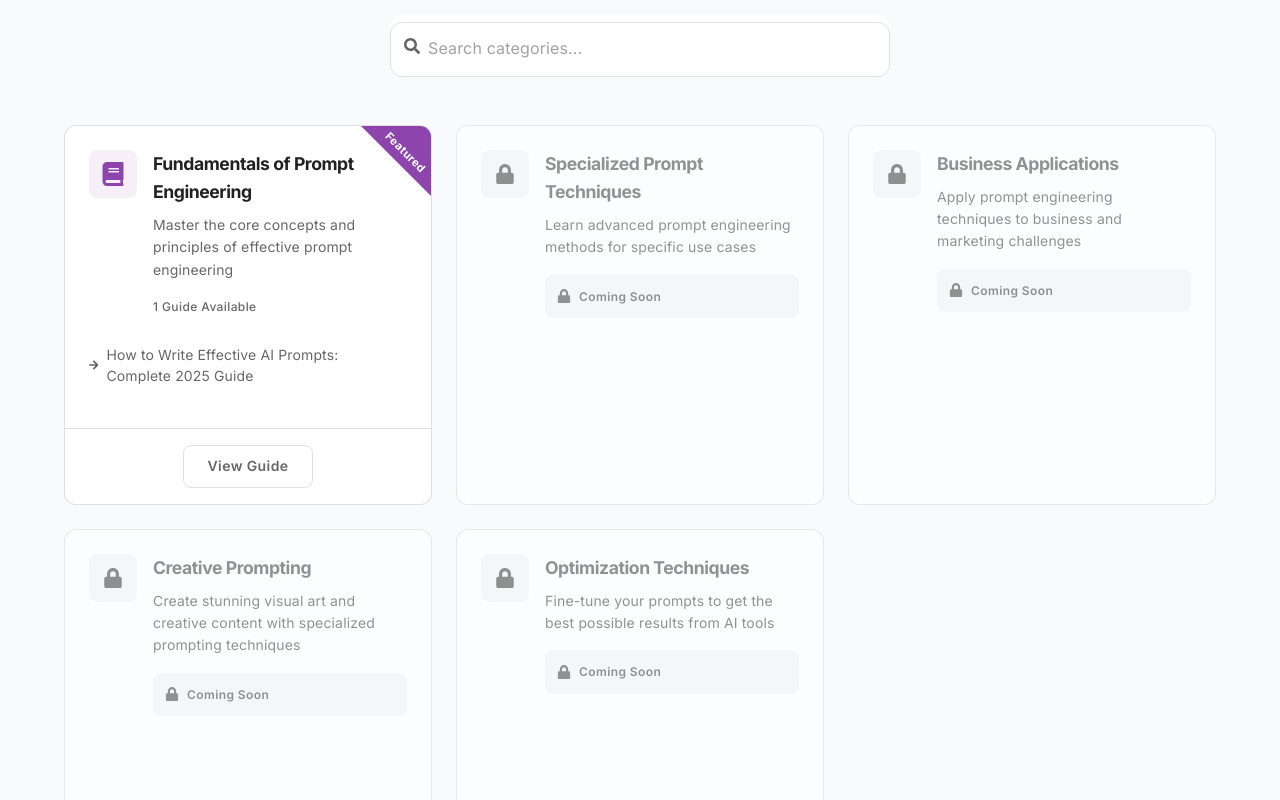
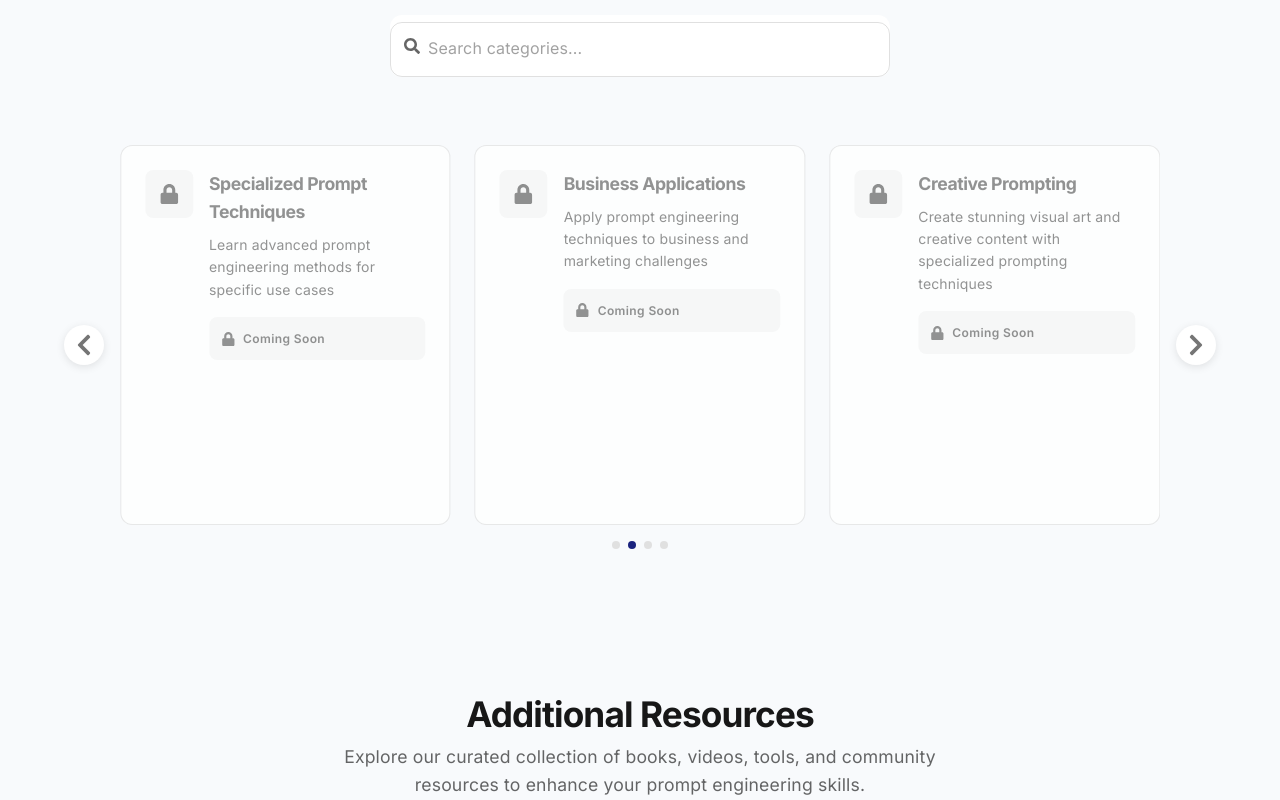
Before and after one commit to ThiagoC0STA/how-to-guides, a Next.js app: page /prompt-engineering in a window 1280 px wide. Shown: the part 1500-2300 px from the top of the page. Built offline with nearby package versions, Linux system fonts and the light colour scheme.

Commit message:
prompt page

```diff
--- a/components/prompt-engineering/CategoriesSection.tsx
+++ b/components/prompt-engineering/CategoriesSection.tsx
@@ -1,13 +1,19 @@
 "use client";
 
 import { useState } from "react";
-import { Box, Typography, TextField, InputAdornment, Container } from "@mui/material";
-import { FaSearch } from "react-icons/fa";
+import { Box, Typography, TextField, InputAdornment, IconButton } from "@mui/material";
+import { FaSearch, FaChevronLeft, FaChevronRight } from "react-icons/fa";
 import CategoryCard from "./CategoryCard";
 import { categories } from "@/data/categories";
+import { Swiper, SwiperSlide } from 'swiper/react';
+import { Pagination, Navigation, Autoplay } from 'swiper/modules';
+import 'swiper/css';
+import 'swiper/css/pagination';
+import 'swiper/css/navigation';
 
 export default function CategoriesSection() {
   const [searchTerm, setSearchTerm] = useState("");
+  const [swiper, setSwiper] = useState<any>(null);
 
   const filteredCategories = categories.filter(
     (category) =>
@@ -82,20 +88,53 @@ export default function CategoriesSection() {
           />
         </Box>
 
-        <Box
+        <Box sx={{ position: 'relative', maxWidth: 1200, mx: 'auto' }}>
+          <Box sx={{ display: 'flex', alignItems: 'center', gap: 2 }}>
+            <IconButton
+              onClick={() => swiper?.slidePrev()}
               sx={{
-            display: "grid",
-            gridTemplateColumns: {
-              xs: "1fr",
-              md: "repeat(2, 1fr)",
-              lg: "repeat(3, 1fr)",
+                display: { xs: 'none', md: 'flex' },
+                bgcolor: 'white',
+                boxShadow: '0 2px 8px rgba(0,0,0,0.1)',
+                '&:hover': {
+                  bgcolor: '#f5f5f5',
                 },
-            gap: { xs: 2, md: 3 },
+              }}
+            >
+              <FaChevronLeft />
+            </IconButton>
+
+            <Box sx={{ flex: 1, overflow: 'hidden' }}>
+              <Swiper
+                onSwiper={setSwiper}
+                modules={[Pagination, Autoplay]}
+                spaceBetween={24}
+                slidesPerView={3}
+                pagination={{ clickable: true }}
+                autoplay={{
+                  delay: 3000,
+                  disableOnInteraction: false,
+                  pauseOnMouseEnter: true
+                }}
+                loop={true}
+                breakpoints={{
+                  0: {
+                    slidesPerView: 1,
+                  },
+                  640: {
+                    slidesPerView: 2,
+                  },
+                  1024: {
+                    slidesPerView: 3,
+                  },
+                }}
+                style={{
+                  padding: '20px 0 40px',
                 }}
               >
                 {filteredCategories.map((category) => (
+                  <SwiperSlide key={category.id}>
                     <Box
-              key={category.id}
                       sx={{
                         transition: "transform 0.2s ease",
                         "&:hover": {
@@ -105,7 +144,25 @@ export default function CategoriesSection() {
                     >
                       <CategoryCard {...category} />
                     </Box>
+                  </SwiperSlide>
                 ))}
+              </Swiper>
+            </Box>
+
+            <IconButton
+              onClick={() => swiper?.slideNext()}
+              sx={{
+                display: { xs: 'none', md: 'flex' },
+                bgcolor: 'white',
+                boxShadow: '0 2px 8px rgba(0,0,0,0.1)',
+                '&:hover': {
+                  bgcolor: '#f5f5f5',
+                },
+              }}
+            >
+              <FaChevronRight />
+            </IconButton>
+          </Box>
         </Box>
 
         {filteredCategories.length === 0 && (
@@ -125,6 +182,18 @@ export default function CategoriesSection() {
           </Box>
         )}
       </Box>
+
+      <style jsx global>{`
+        .swiper-pagination-bullet {
+          width: 8px;
+          height: 8px;
+          background: #e0e0e0;
+          opacity: 1;
+        }
+        .swiper-pagination-bullet-active {
+          background: #1a237e;
+        }
+      `}</style>
     </Box>
   );
 }
--- a/data/categories.ts
+++ b/data/categories.ts
@@ -96,20 +96,4 @@ export const categories: Category[] = [
       },
     ],
   },
-  {
-    id: "optimization",
-    title: "Optimization Techniques",
-    description:
-      "Fine-tune your prompts to get the best possible results from AI tools",
-    iconName: "cogs",
-    color: "#f39c12",
-    count: 0,
-    comingSoon: true,
-    guides: [
-      {
-        title: "How to Optimize Prompts for AI Tools",
-        link: "/prompt-engineering/how-to-optimize-prompts-for-ai-tools",
-      },
-    ],
-  },
 ];
--- a/package.json
+++ b/package.json
@@ -20,6 +20,7 @@
     "react": "^19.0.0",
     "react-dom": "^19.0.0",
     "react-icons": "^5.5.0",
+    "swiper": "^11.2.6",
     "tsparticles": "^3.8.1",
     "tsparticles-slim": "^2.12.0"
   },
```
Also changed, not shown: 1 other file (tests, documents, lock files or other folders). Lines whose indentation alone changed are shown as unchanged.
